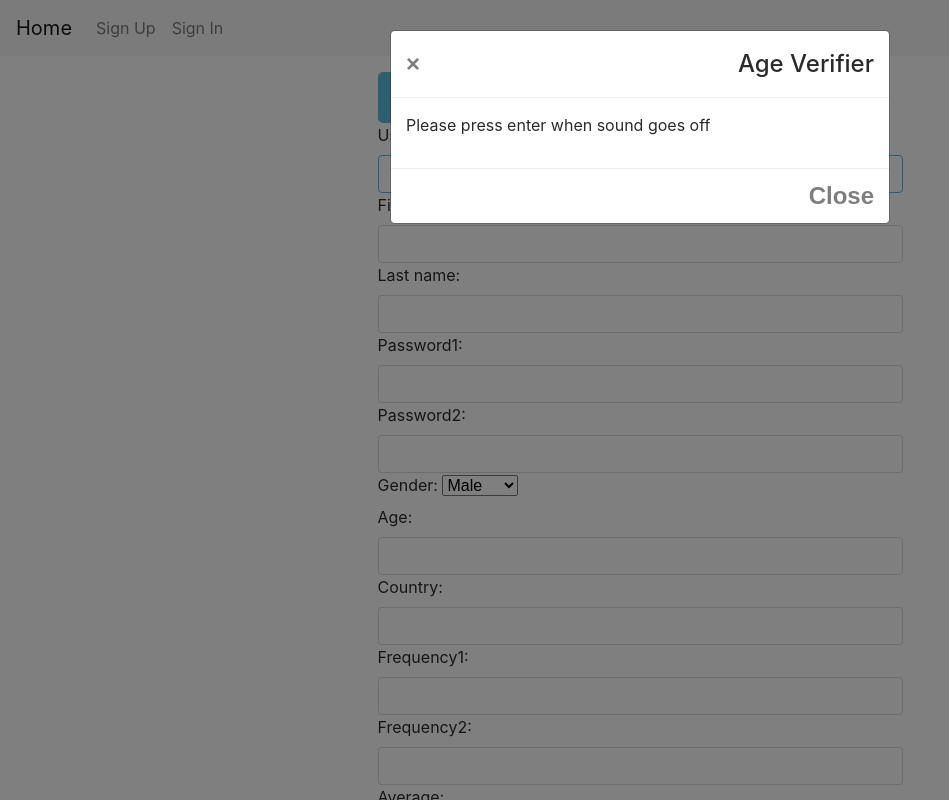
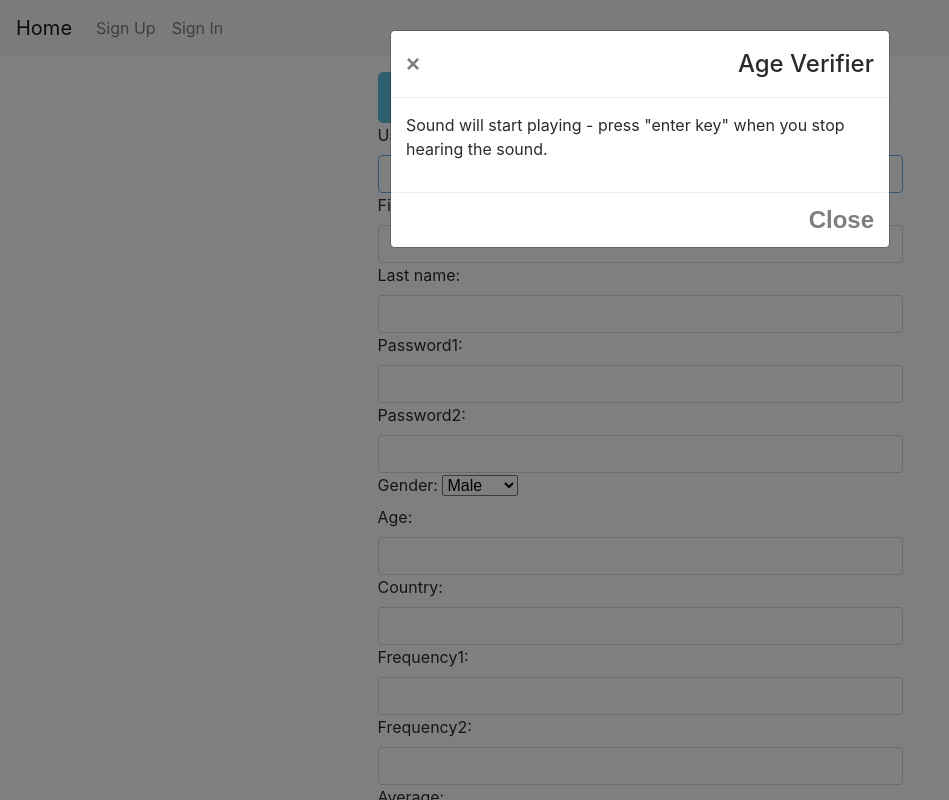
Before and after one commit to tahirawan4/Audio, a Django app: page /signup/ in a window 1280 px wide, after a click on "Verify Your Age". Shown: the whole page, without its empty margins (0-949 px from the left). Run offline with Django 3.2, Linux system fonts and the light colour scheme; some libraries are stand-ins or nearby versions.

Commit message:
Update Strings

```diff
--- a/age_estimation/templates/signup.html
+++ b/age_estimation/templates/signup.html
@@ -60,14 +60,13 @@
                 if (e.which == 13) {
                     count = count + 1;
                     if (count == 1) {
-                        $('p').text('Second sound will start after 5 seconds,Press enter when sound comes in.');
+                        $('p').text('Second sound will be played after 5s - press "enter key" when you start hearing the sound.');
                         console.log(howler_example.seek());
                         arr.push(howler_example.seek());
                         howler_example.stop();
                         sleep(5000);
                         howler_example2.play();
                     }else {
-                        $('p').text('Press enter when sound comes in.');
                         console.log(howler_example2.seek());
                         arr.push(howler_example2.seek());
                         howler_example2.stop();
@@ -127,7 +126,7 @@
                 <h4 class="modal-title">Age Verifier</h4>
             </div>
             <div class="modal-body">
-                <p>Please press enter when sound goes off</p>
+                <p>Sound will start playing - press "enter key" when you stop hearing the sound.</p>
             </div>
             <div class="modal-footer">
                 <button id='close_button' type="button" class="btn btn-default close" data-dismiss="modal">Close</button>
--- a/age_estimation/views.py
+++ b/age_estimation/views.py
@@ -21,12 +21,15 @@ def signup(request):
         signup_form = UserSignUpForm(request.POST)
         if signup_form.is_valid():
             if request.POST.get('validation'):
-                user = signup_form.save()
-                save_user_info(user, int(request.POST.get('age')), float(request.POST.get('frequency1')),
-                               float(request.POST.get('frequency2')), float(request.POST.get('average')),
-                               request.POST.get('country'))
-                messages.add_message(request, messages.ERROR, 'User Successfully Created')
-                return redirect(reverse('login'))
+                if int(request.POST.get('age')) < 18:
+                    user = signup_form.save()
+                    save_user_info(user, int(request.POST.get('age')), float(request.POST.get('frequency1')),
+                                   float(request.POST.get('frequency2')), float(request.POST.get('average')),
+                                   request.POST.get('country'))
+                    messages.add_message(request, messages.ERROR, 'User Successfully Created')
+                    return redirect(reverse('login'))
+                messages.add_message(request, messages.ERROR,
+                                     'You Are not authorized to signin, Age must be less than 18.')
             else:
                 messages.add_message(request, messages.ERROR, 'Please verify Your age.')
 
```
